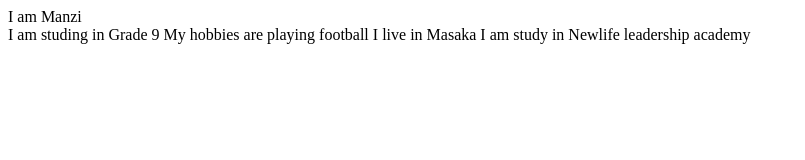
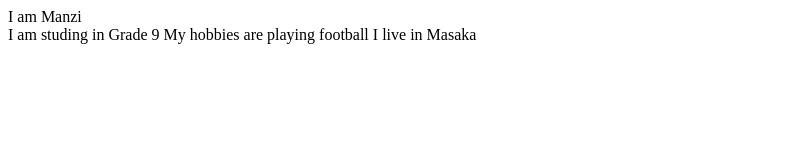
Before and after one commit to prince20x4/repository1, a plain HTML site: page index.html in a window 1280 px wide. Shown: the whole page, without its empty margins (0-805 px from the left). Drawn offline with Linux system fonts and the light colour scheme.

Commit message:
reverted line 3

```diff
--- a/index.html
+++ b/index.html
@@ -9,6 +9,5 @@
     I am studing in Grade 9
     My hobbies are playing football
     I live in Masaka
-    I am study in Newlife leadership academy
   </body>
 </html>
```
